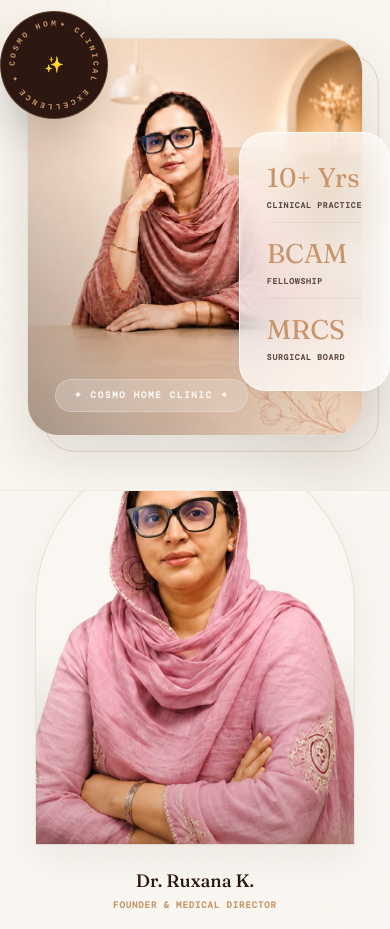
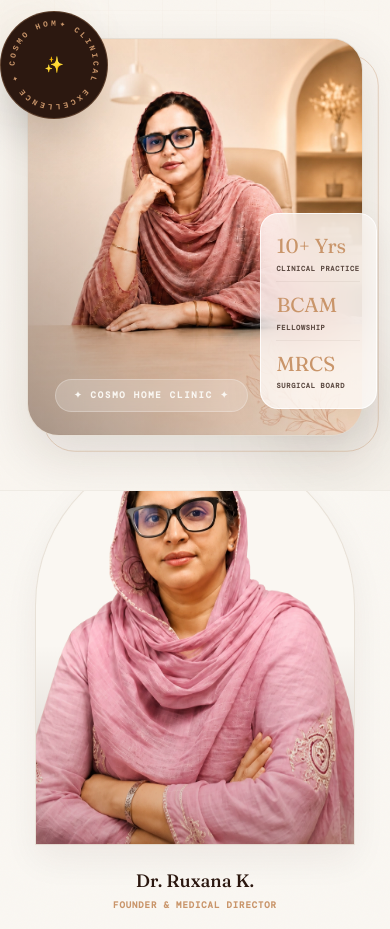
Before and after one commit to playkidsofficial6-oss/cosmohome, a React (Vite) app: page /dr-ruxana in a window 390 px wide. Shown: the part 980-1909 px from the top of the page. Built offline with nearby package versions, Linux system fonts and the light colour scheme.

Commit message:
feat: add Dr. Ruxana professional profile page with parallax animations and career timeline

```diff
--- a/src/pages/DrRuxana.tsx
+++ b/src/pages/DrRuxana.tsx
@@ -179,19 +179,19 @@ export default function DrRuxanaPage() {
                   viewport={{ once: true }}
                   transition={{ duration: 0.8, delay: 0.5 }}
                   whileHover={{ y: -5 }}
-                  className="absolute bottom-10 -right-6 z-20 bg-white/70 backdrop-blur-xl border border-white/80 text-[#2C1810] p-6 rounded-3xl shadow-[0_15px_40px_rgba(44,24,16,0.08)] max-w-[200px] flex flex-col gap-3 group cursor-default"
+                  className="absolute bottom-6 md:bottom-10 -right-3 md:-right-6 z-20 bg-white/70 backdrop-blur-xl border border-white/80 text-[#2C1810] p-3.5 md:p-6 rounded-2xl md:rounded-3xl shadow-[0_15px_40px_rgba(44,24,16,0.08)] max-w-[130px] md:max-w-[200px] flex flex-col gap-1.5 md:gap-3 group cursor-default"
                 >
-                  <div className="flex flex-col border-b border-[#2C1810]/5 pb-2.5">
-                    <span className="text-2xl font-light text-[#C9956A]" style={D}>10+ Yrs</span>
-                    <span className="text-[8px] tracking-widest text-[#5C4A42] uppercase font-bold mt-0.5" style={M}>Clinical Practice</span>
+                  <div className="flex flex-col border-b border-[#2C1810]/5 pb-1.5 md:pb-2.5">
+                    <span className="text-lg md:text-2xl font-light text-[#C9956A]" style={D}>10+ Yrs</span>
+                    <span className="text-[7px] md:text-[8px] tracking-widest text-[#5C4A42] uppercase font-bold mt-0.5" style={M}>Clinical Practice</span>
                   </div>
-                  <div className="flex flex-col border-b border-[#2C1810]/5 pb-2.5">
-                    <span className="text-2xl font-light text-[#C9956A]" style={D}>BCAM</span>
-                    <span className="text-[8px] tracking-widest text-[#5C4A42] uppercase font-bold mt-0.5" style={M}>Fellowship</span>
+                  <div className="flex flex-col border-b border-[#2C1810]/5 pb-1.5 md:pb-2.5">
+                    <span className="text-lg md:text-2xl font-light text-[#C9956A]" style={D}>BCAM</span>
+                    <span className="text-[7px] md:text-[8px] tracking-widest text-[#5C4A42] uppercase font-bold mt-0.5" style={M}>Fellowship</span>
                   </div>
                   <div className="flex flex-col">
-                    <span className="text-2xl font-light text-[#C9956A]" style={D}>MRCS</span>
-                    <span className="text-[8px] tracking-widest text-[#5C4A42] uppercase font-bold mt-0.5" style={M}>Surgical Board</span>
+                    <span className="text-lg md:text-2xl font-light text-[#C9956A]" style={D}>MRCS</span>
+                    <span className="text-[7px] md:text-[8px] tracking-widest text-[#5C4A42] uppercase font-bold mt-0.5" style={M}>Surgical Board</span>
                   </div>
                 </motion.div>
 
```
